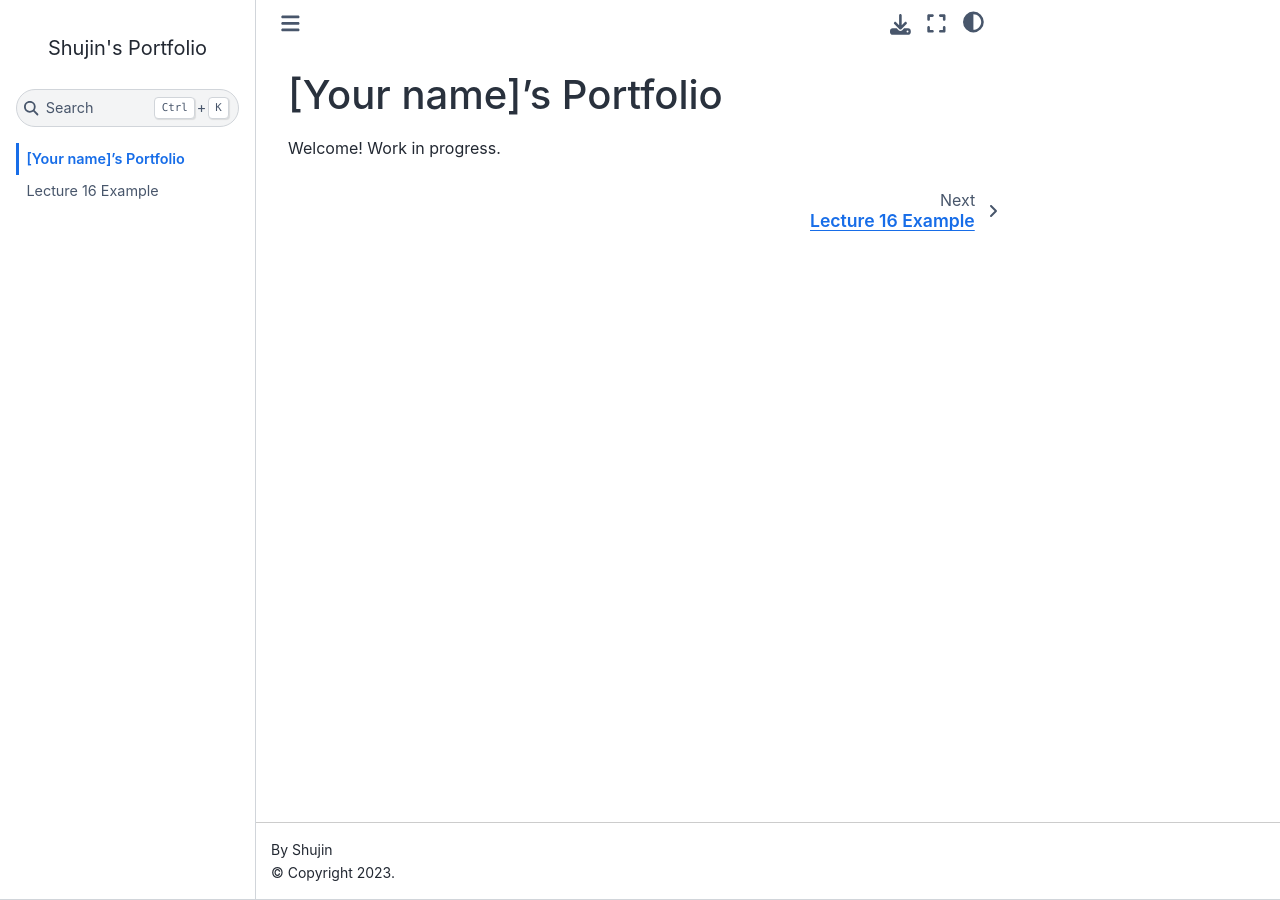
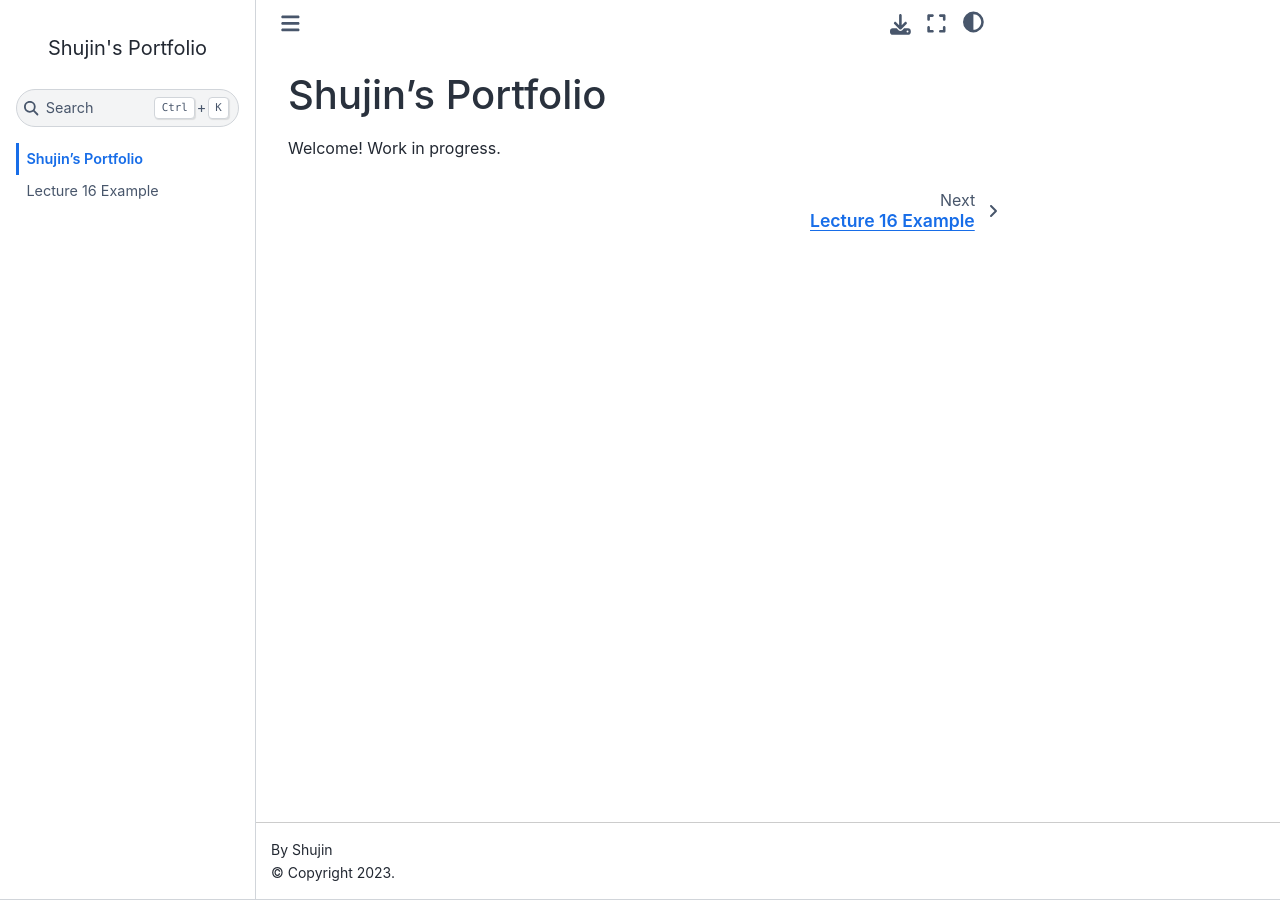
Before and after one commit to sy3254/shujin.github.io, a Jupyter Book: the page built from index.md, in a window 1280 px wide. Built offline with Jupyter Book 1.0.4 settings and Sphinx 7.4.7 and the Sphinx Book theme 1.1.4, drawn with Linux system fonts in a browser that asks for light colours; comment, search, counter and statistics services are not loaded.

Commit message:
change name

```diff
--- a/index.md
+++ b/index.md
@@ -1,3 +1,3 @@
-# [Your name]'s Portfolio
+# Shujin's Portfolio
 
 Welcome! Work in progress.
```
